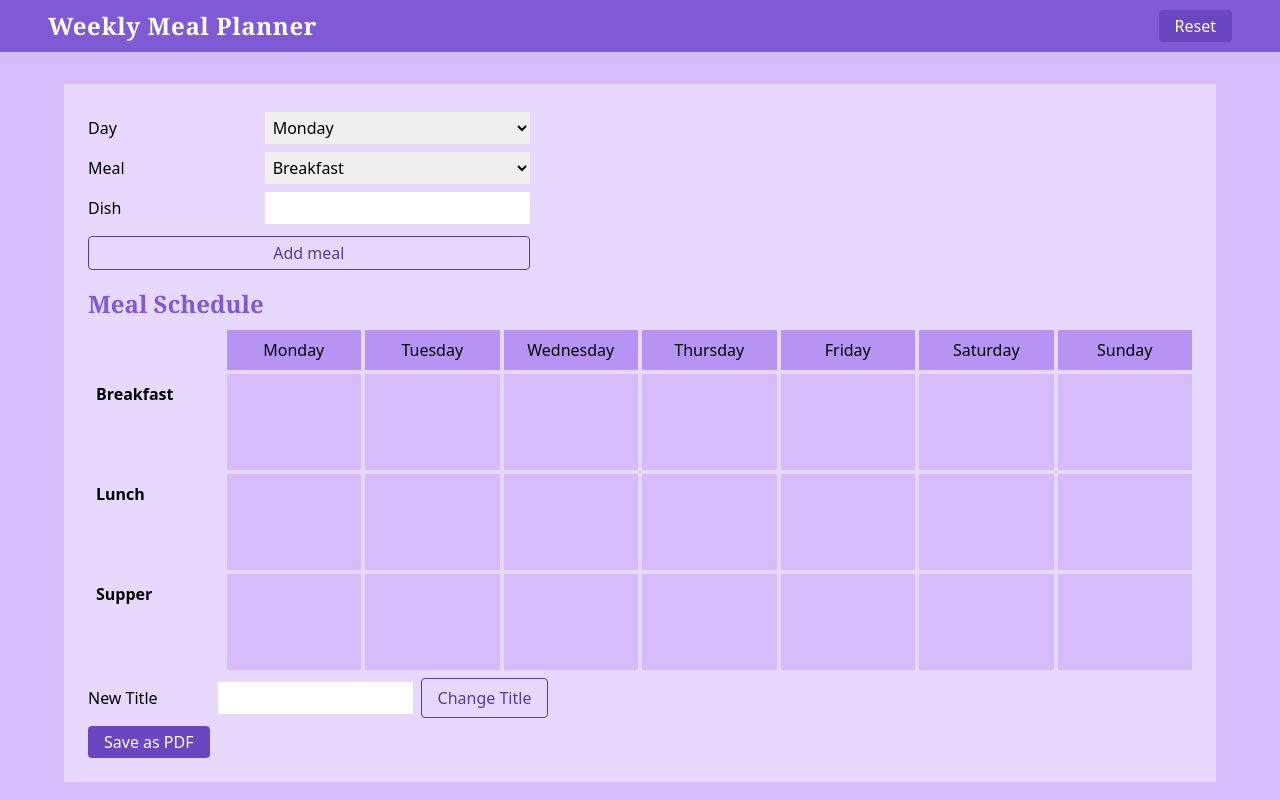
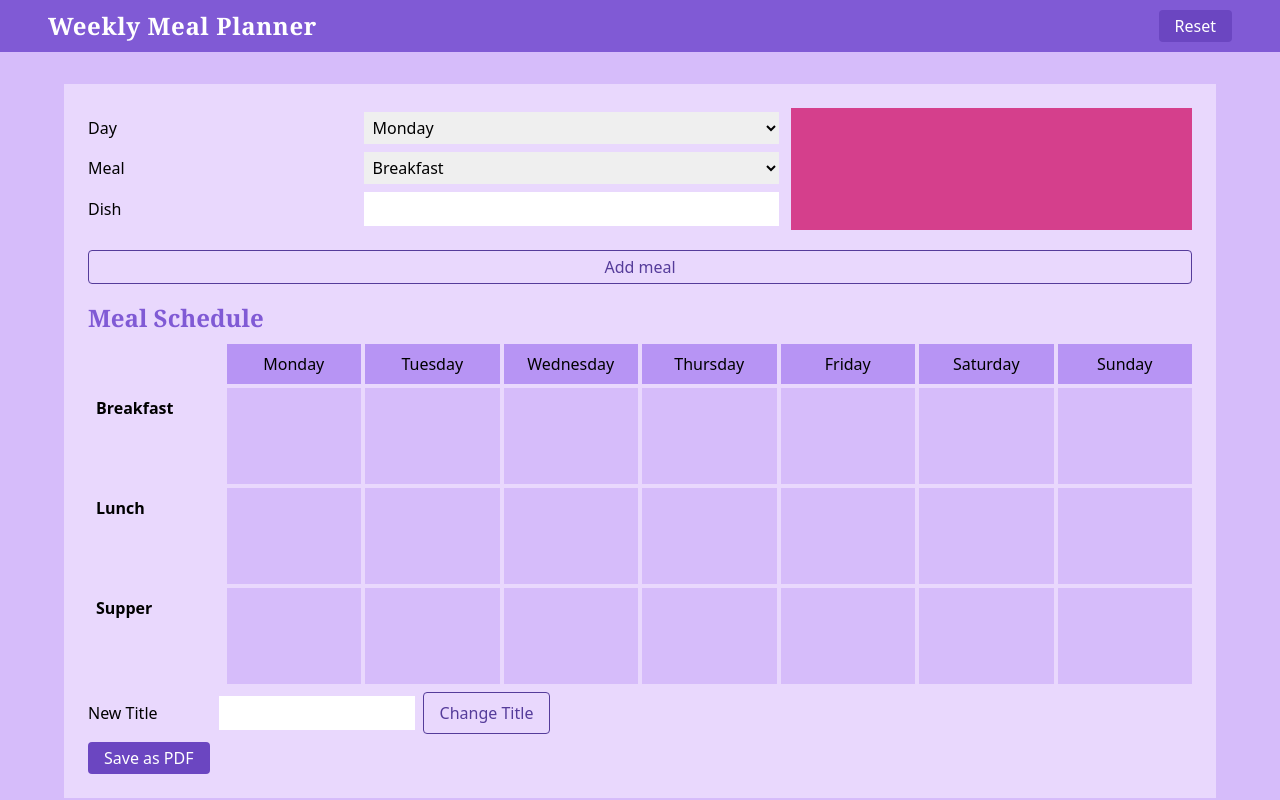
Before and after one commit to arturjzapater/meal-planner, a React app: page / in a window 1280 px wide. Built offline with nearby package versions, Linux system fonts and the light colour scheme.

Commit message:
changed non-focus border

```diff
--- a/src/components/AddMealForm.tsx
+++ b/src/components/AddMealForm.tsx
@@ -27,7 +27,8 @@ const AddMealForm: React.FC<AddMealFormProps> = ({ meals, newMeal, addNewMeal, c
   }
 
   return (
-    <form className='flex flex-col lg:w-2/5 mb-4'>
+    <form className='flex flex-col lg:grid lg:grid-template-colums-2 lg:gap-3 mb-4'>
+      <section className='flex flex-col'>
         <Selector
           id='days'
           title='Day'
@@ -48,7 +49,11 @@ const AddMealForm: React.FC<AddMealFormProps> = ({ meals, newMeal, addNewMeal, c
           value={newMeal.dish}
           onChange={handleChange('dish')}
         />
-      <Button onClick={handleSubmit} text='Add meal' style='mt-2' />
+      </section>
+      <section className='bg-pink-600'>
+
+      </section>
+      <Button onClick={handleSubmit} text='Add meal' style='mt-2 lg:col-span-2' />
     </form>
   )
 }
--- a/src/components/Input.tsx
+++ b/src/components/Input.tsx
@@ -14,7 +14,7 @@ const Input: React.FC<InputProps> = ({ title, type, value, onChange }) => (
       type={type}
       value={value}
       onChange={onChange}
-      className='w-3/5 p-1 outline-none focus:border focus:border-purple-800'
+      className='w-3/5 p-1 outline-none border border-white focus:border-purple-800'
     />
   </label>
 )
--- a/tailwind.config.js
+++ b/tailwind.config.js
@@ -1,7 +1,4 @@
 module.exports = {
-  variants: {
-    borderWidth: ['responsive', 'focus']
-  },
   theme: {
     extend: {
       gridTemplateRows: {
```
Lines whose indentation alone changed are shown as unchanged.
